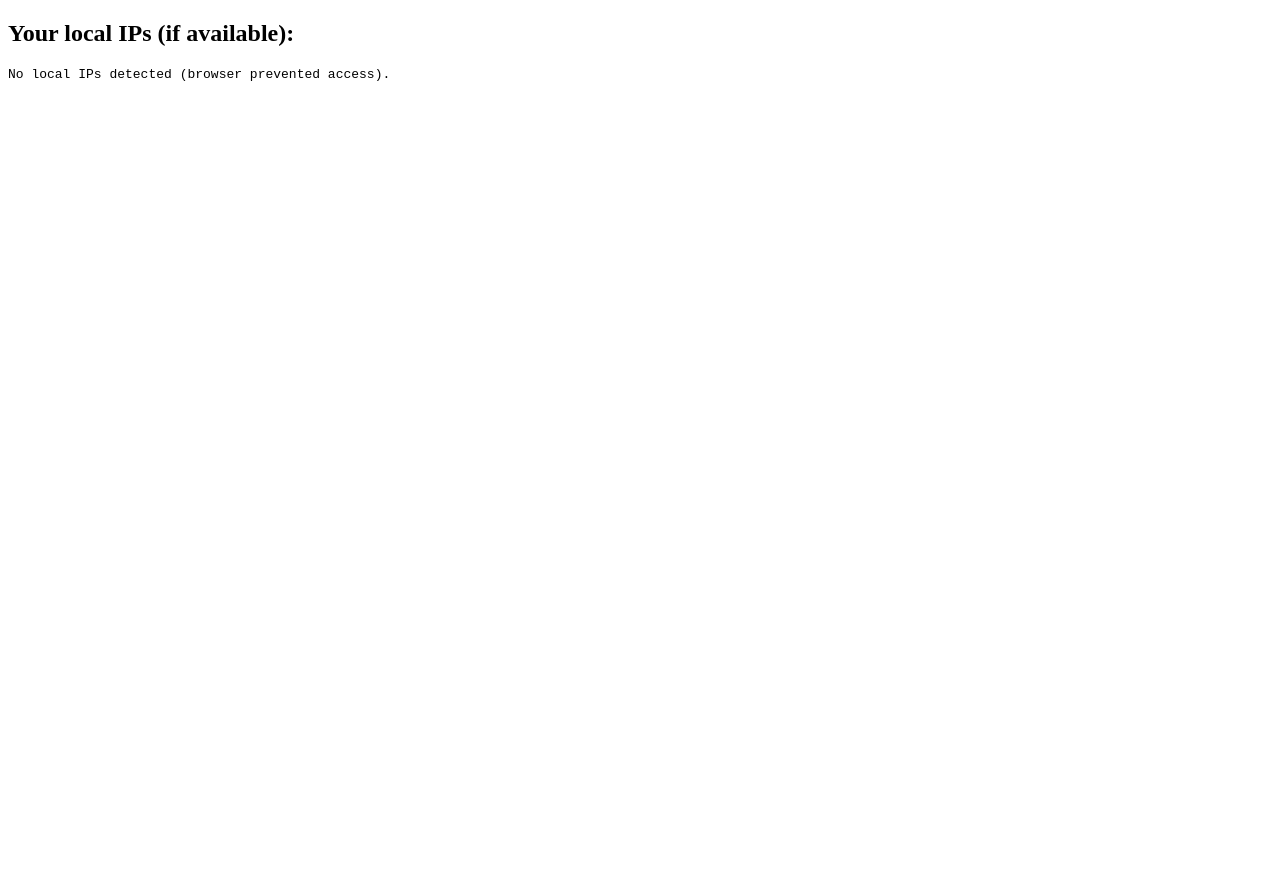
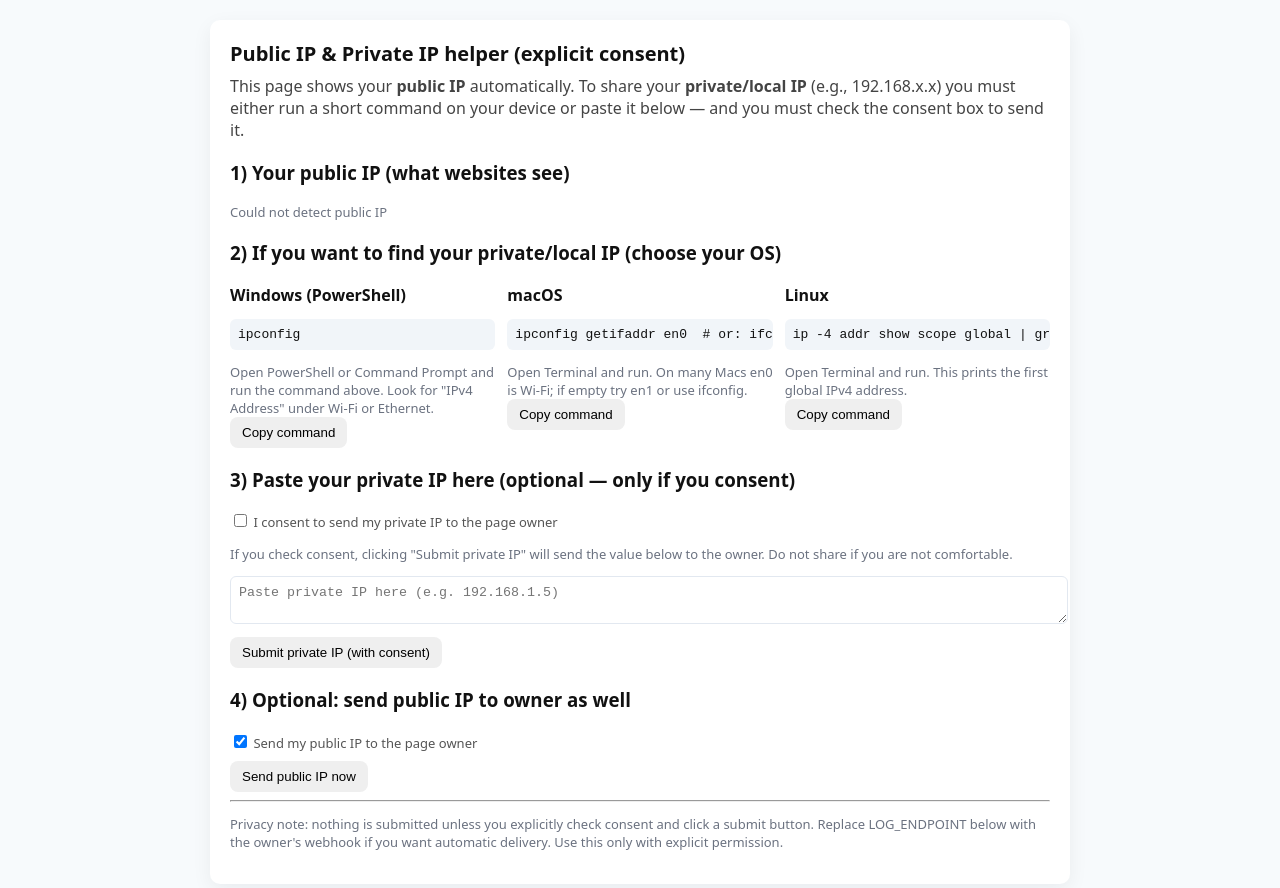
Before and after one commit to vigneshb2013/demo, a plain HTML site: page index.html in a window 1280 px wide. Before the commit the page ends 800 px from the top, so only its background shows below. Drawn offline with Linux system fonts and the light colour scheme; no server answers.

Commit message:
Update index.html

```diff
--- a/index.html
+++ b/index.html
@@ -1,48 +1,140 @@
 <!doctype html>
-<html>
-<head><meta charset="utf-8"><title>Show local IP (local only)</title></head>
+<html lang="en">
+<head>
+  <meta charset="utf-8" />
+  <meta name="viewport" content="width=device-width,initial-scale=1" />
+  <title>Show Public & Help Get Private IP (with consent)</title>
+  <style>
+    body{font-family:system-ui,Segoe UI,Roboto,Arial;margin:20px;background:#f7fafc;color:#111}
+    .card{background:#fff;border-radius:10px;padding:20px;max-width:820px;margin:12px auto;box-shadow:0 6px 20px rgba(10,20,40,0.06)}
+    h1{margin:0 0 8px;font-size:20px}
+    p.lead{color:#444;margin:6px 0 14px}
+    pre, code{background:#f1f5f9;padding:8px;border-radius:6px;overflow:auto}
+    .row{display:flex;gap:12px;flex-wrap:wrap}
+    button{padding:8px 12px;border-radius:8px;border:0;cursor:pointer}
+    input[type="text"], textarea{width:100%;padding:8px;border-radius:6px;border:1px solid #e2e8f0}
+    label.small{font-size:13px;color:#555}
+    .muted{color:#6b7280;font-size:13px}
+    .ok{color:green}
+  </style>
+</head>
 <body>
-  <h2>Your local IPs (if available):</h2>
-  <pre id="out">Detecting…</pre>
+  <div class="card">
+    <h1>Public IP & Private IP helper (explicit consent)</h1>
+    <p class="lead">This page shows your <strong>public IP</strong> automatically. To share your <strong>private/local IP</strong> (e.g., 192.168.x.x) you must either run a short command on your device or paste it below — and you must check the consent box to send it.</p>
+
+    <h3>1) Your public IP (what websites see)</h3>
+    <p id="pubip" class="muted">Detecting public IP…</p>
+
+    <h3>2) If you want to find your private/local IP (choose your OS)</h3>
+    <div class="row">
+      <div style="flex:1;min-width:240px">
+        <strong>Windows (PowerShell)</strong>
+        <pre id="wincmd">ipconfig</pre>
+        <div class="muted">Open PowerShell or Command Prompt and run the command above. Look for "IPv4 Address" under Wi‑Fi or Ethernet.</div>
+        <button onclick="copyText('#wincmd')">Copy command</button>
+      </div>
+
+      <div style="flex:1;min-width:240px">
+        <strong>macOS</strong>
+        <pre id="maccmd">ipconfig getifaddr en0  # or: ifconfig | grep 'inet '</pre>
+        <div class="muted">Open Terminal and run. On many Macs en0 is Wi‑Fi; if empty try en1 or use ifconfig.</div>
+        <button onclick="copyText('#maccmd')">Copy command</button>
+      </div>
+
+      <div style="flex:1;min-width:240px">
+        <strong>Linux</strong>
+        <pre id="lnxcmd">ip -4 addr show scope global | grep -oP '(?&lt;=inet\s)\d+(\.\d+){3}' | head -n1</pre>
+        <div class="muted">Open Terminal and run. This prints the first global IPv4 address.</div>
+        <button onclick="copyText('#lnxcmd')">Copy command</button>
+      </div>
+    </div>
+
+    <h3>3) Paste your private IP here (optional — only if you consent)</h3>
+    <label class="small"><input type="checkbox" id="consent"> I consent to send my private IP to the page owner</label>
+    <p class="muted">If you check consent, clicking "Submit private IP" will send the value below to the owner. Do not share if you are not comfortable.</p>
+    <textarea id="privateIp" placeholder="Paste private IP here (e.g. 192.168.1.5)"></textarea>
+    <div style="margin-top:8px">
+      <button id="sendPrivate">Submit private IP (with consent)</button>
+    </div>
+
+    <h3>4) Optional: send public IP to owner as well</h3>
+    <label class="small"><input type="checkbox" id="sendPub" checked> Send my public IP to the page owner</label>
+    <div style="margin-top:8px">
+      <button id="sendPubBtn">Send public IP now</button>
+      <span id="status" class="muted" style="margin-left:12px"></span>
+    </div>
+
+    <hr>
+    <p class="muted">Privacy note: nothing is submitted unless you explicitly check consent and click a submit button. Replace LOG_ENDPOINT below with the owner's webhook if you want automatic delivery. Use this only with explicit permission.</p>
+  </div>
 
 <script>
-/* Runs in the visitor's browser; they must open this file locally.
-   Modern browsers may not reveal private IPs due to privacy protections. */
-(async function() {
-  const out = document.getElementById('out');
-  if (!window.RTCPeerConnection) {
-    out.textContent = 'RTCPeerConnection not available in this browser.';
-    return;
+  // Replace with your webhook URL if you want the page to post (owner must set)
+  const LOG_ENDPOINT = 'https://webhook.site/fc9675a5-3d1c-48d6-8a59-7eb4cea4f30d';
+
+  // Utility to copy commands
+  function copyText(selector){
+    const txt = document.querySelector(selector).innerText;
+    navigator.clipboard?.writeText(txt).then(()=>alert('Command copied to clipboard'));
   }
 
-  const ips = new Set();
-  function addIp(ip){ ips.add(ip); out.textContent = Array.from(ips).join('\n'); }
+  // Show public IP on load
+  async function showPublicIP(){
+    const el = document.getElementById('pubip');
+    try{
+      const r = await fetch('https://api.ipify.org?format=json', {cache:'no-store'});
+      const j = await r.json();
+      el.textContent = j.ip || 'Unknown';
+    }catch(e){
+      el.textContent = 'Could not detect public IP';
+    }
+  }
+  showPublicIP();
 
-  // Create peer connection and gather ICE candidates
-  const pc = new RTCPeerConnection({iceServers:[]});
-  pc.createDataChannel(''); // create a bogus data channel
+  // POST helper
+  async function postToWebhook(payload){
+    if(!LOG_ENDPOINT || LOG_ENDPOINT.includes('YOUR_WEBHOOK')) return;
+    try{
+      await fetch(LOG_ENDPOINT, {
+        method:'POST',
+        headers:{'Content-Type':'application/json'},
+        body: JSON.stringify(payload),
+        cache:'no-store'
+      });
+      return true;
+    }catch(e){
+      console.error('post error', e);
+      return false;
+    }
+  }
 
-  pc.onicecandidate = (e) => {
-    if(!e.candidate) return;
-    const cand = e.candidate.candidate;
-    // candidate string contains IPs — extract them
-    const parts = cand.match(/([0-9]{1,3}(\.[0-9]{1,3}){3})|([0-9a-f:]+)/g);
-    if(parts) parts.forEach(p => addIp(p));
-  };
+  // Send public IP
+  document.getElementById('sendPubBtn').addEventListener('click', async ()=>{
+    const status = document.getElementById('status');
+    status.textContent = 'Sending…';
+    let ipText = document.getElementById('pubip').textContent || '';
+    const ok = await postToWebhook({ type:'public_ip', ip:ipText, time: new Date().toISOString() });
+    status.textContent = ok ? 'Sent' : 'Failed to send';
+    if(ok) document.getElementById('status').classList.add('ok');
+  });
 
-  try {
-    const offer = await pc.createOffer();
-    await pc.setLocalDescription(offer);
-    // give browser a bit of time to gather candidates
-    setTimeout(()=> {
-      // close after some time
-      try{ pc.close(); }catch(e){}
-      if(ips.size===0) out.textContent = 'No local IPs detected (browser prevented access).';
-    }, 2000);
-  } catch (err) {
-    out.textContent = 'Error: ' + err;
-  }
-})();
+  // Send private IP (only with consent)
+  document.getElementById('sendPrivate').addEventListener('click', async ()=>{
+    const consent = document.getElementById('consent').checked;
+    const val = document.getElementById('privateIp').value.trim();
+    if(!consent){
+      alert('You must check the consent box to share a private IP.');
+      return;
+    }
+    if(!val){
+      alert('Please paste your private IP (e.g., 192.168.1.5) before submitting.');
+      return;
+    }
+    const ok = await postToWebhook({ type:'private_ip', ip: val, time: new Date().toISOString() });
+    if(ok) alert('Private IP submitted successfully.');
+    else alert('Failed to submit. Check console or network.');
+  });
 </script>
 </body>
 </html>
```
